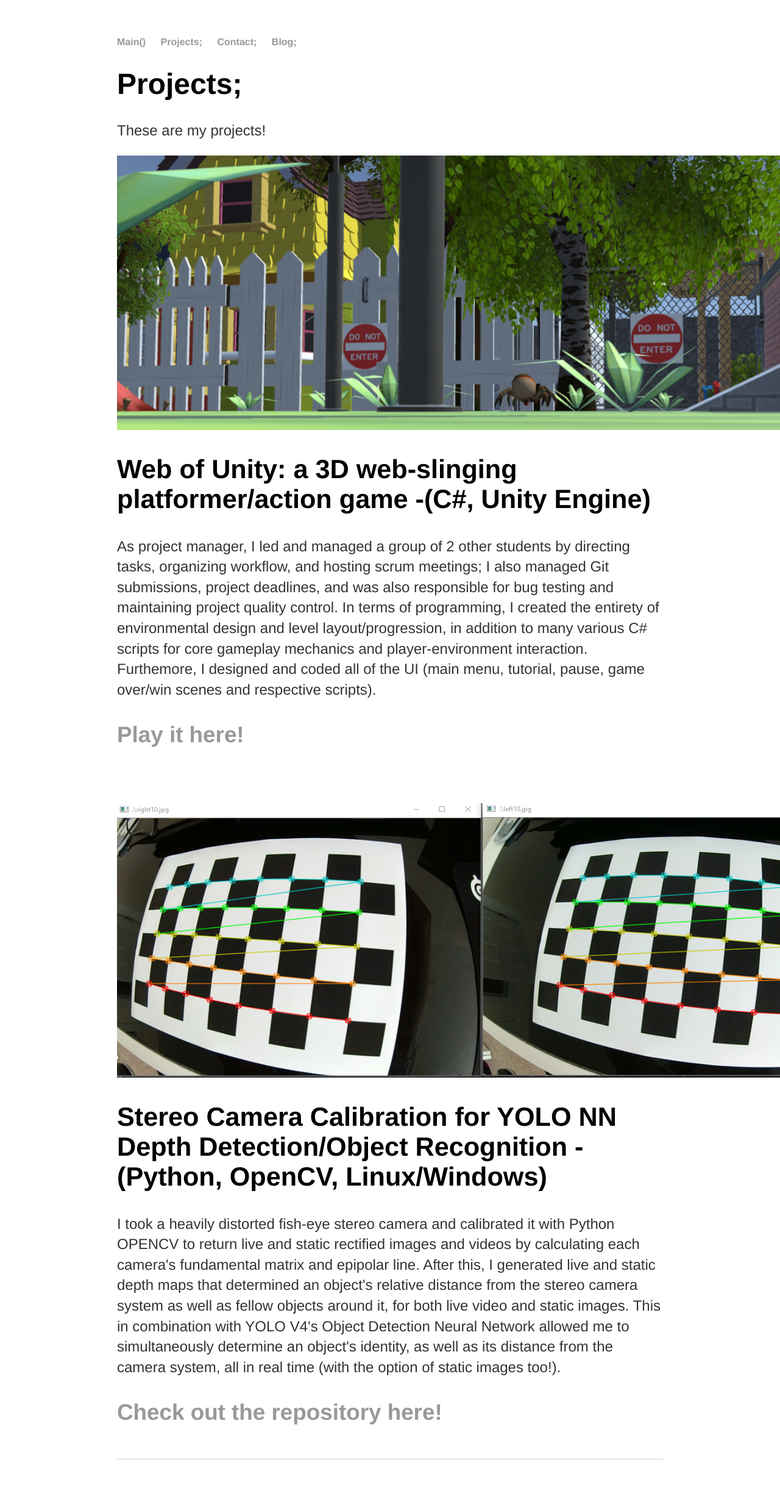
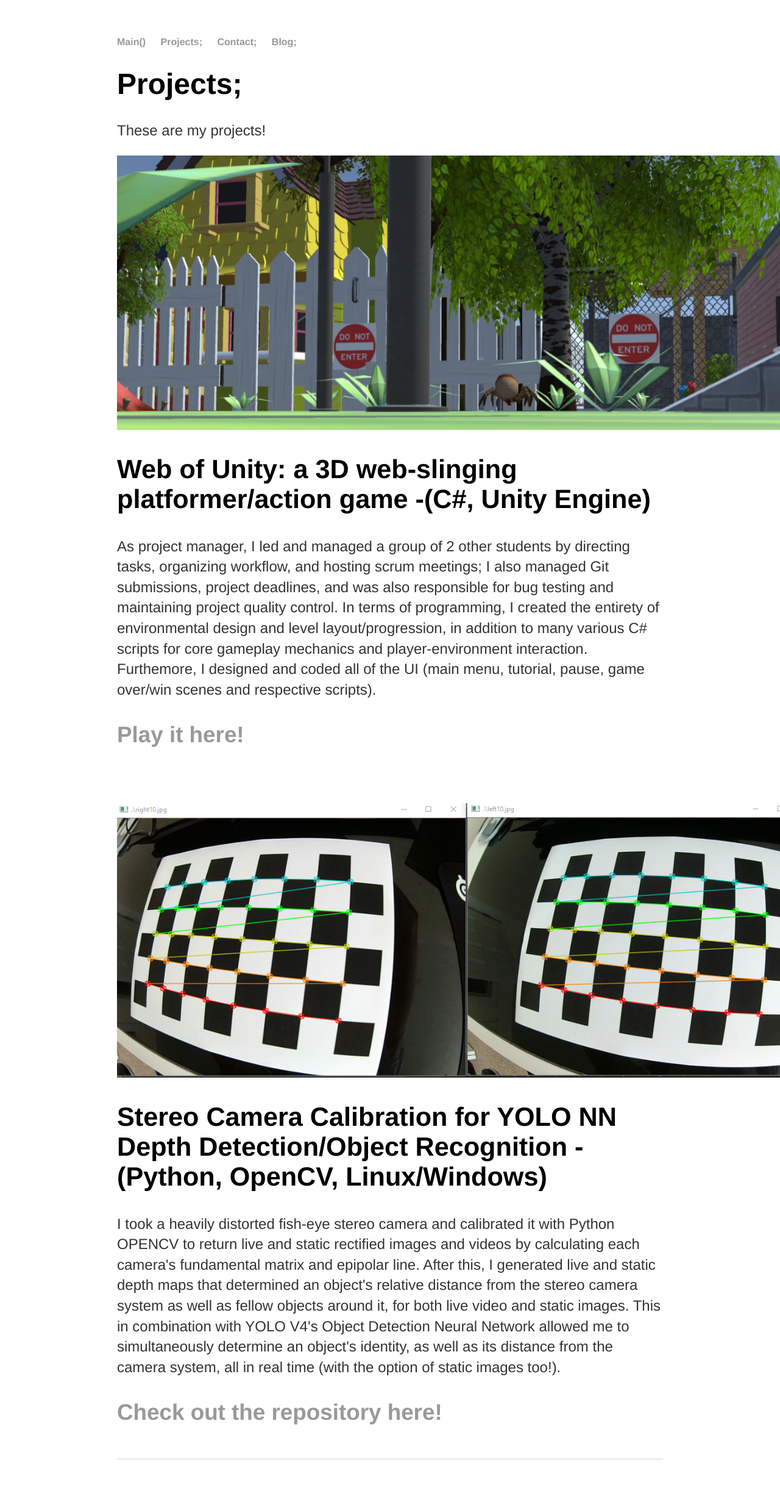
Before and after one commit to michael-c-gao/WebsiteOfMichael, a Jekyll site: the page built from projects/index.html, in a window 1280 px wide. Shown: the whole page at 61% size. Built offline with Jekyll 4.4.1, drawn with Linux system fonts in a browser that asks for light colours.

Commit message:
Update index.html

```diff
--- a/projects/index.html
+++ b/projects/index.html
@@ -9,7 +9,7 @@ title: My Projects
 			<p>These are my projects!</p>
 
 			<img src="spider.png" alt="WebofUnity"
-			     width="1200"
+			     width="1150"
 			     height="450"/>
 			<br>
 			<h2>Web of Unity: a 3D web-slinging platformer/action game    -(C#, Unity Engine)</h2>
@@ -27,7 +27,7 @@ title: My Projects
 			<br>
 			<br>
 			<img src="camera.png" alt="CameraCalibration"
-			     width="1200"
+			     width="1150"
 			     height="450"/>
 			<br>
 			<h2>Stereo Camera Calibration for YOLO NN Depth Detection/Object Recognition    -(Python, OpenCV, Linux/Windows)</h2>
```
